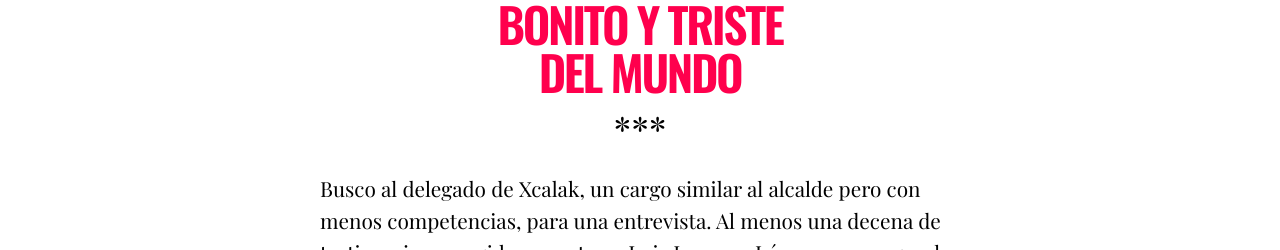
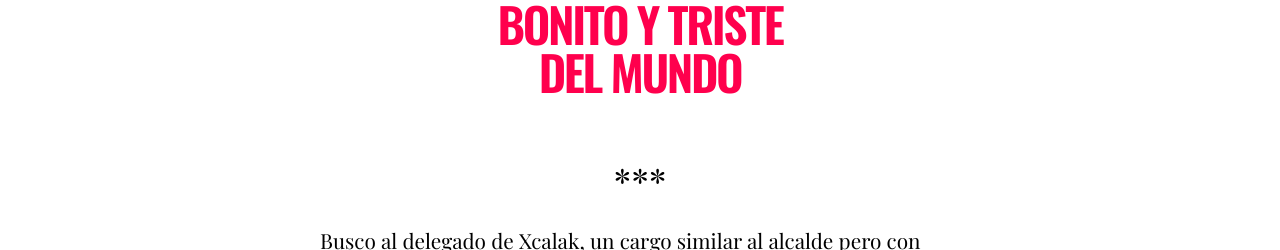
Before and after one commit to grauJavier/reportDemo, a React (Vite) app: page / in a window 1280 px wide. Shown: the part 847-1097 px from the top of the page. Built offline with nearby package versions, Linux system fonts and the light colour scheme.

Commit message:
feat: Update Separator component with responsive margin

```diff
--- a/src/components/Separator.jsx
+++ b/src/components/Separator.jsx
@@ -1,5 +1,5 @@
 function Separator() {
-    return <span className="playfair-display-400 text-4xl mt-3 mb-6">***</span>
+    return <span className="playfair-display-400 text-4xl mt-3 sm:mt-16 mb-6">***</span>
 }
 
 export default Separator;
```
